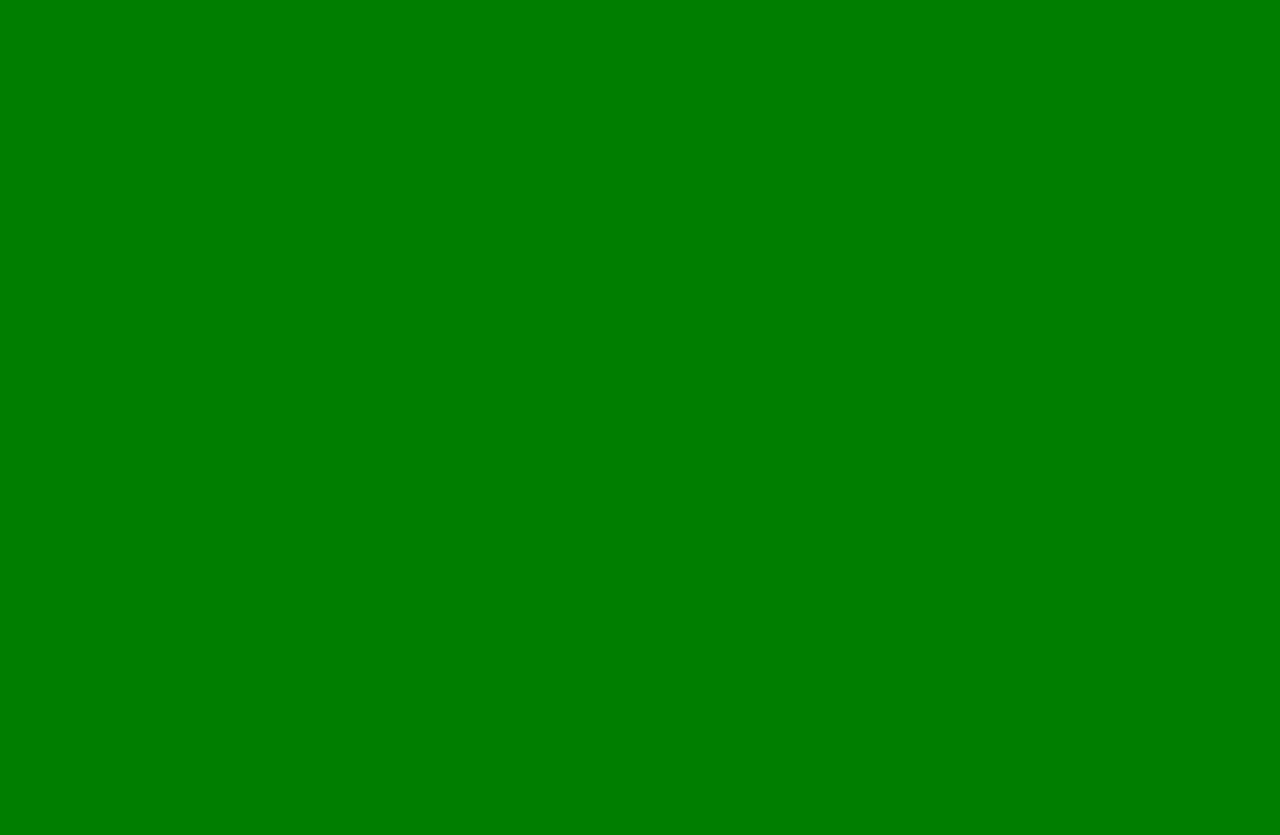
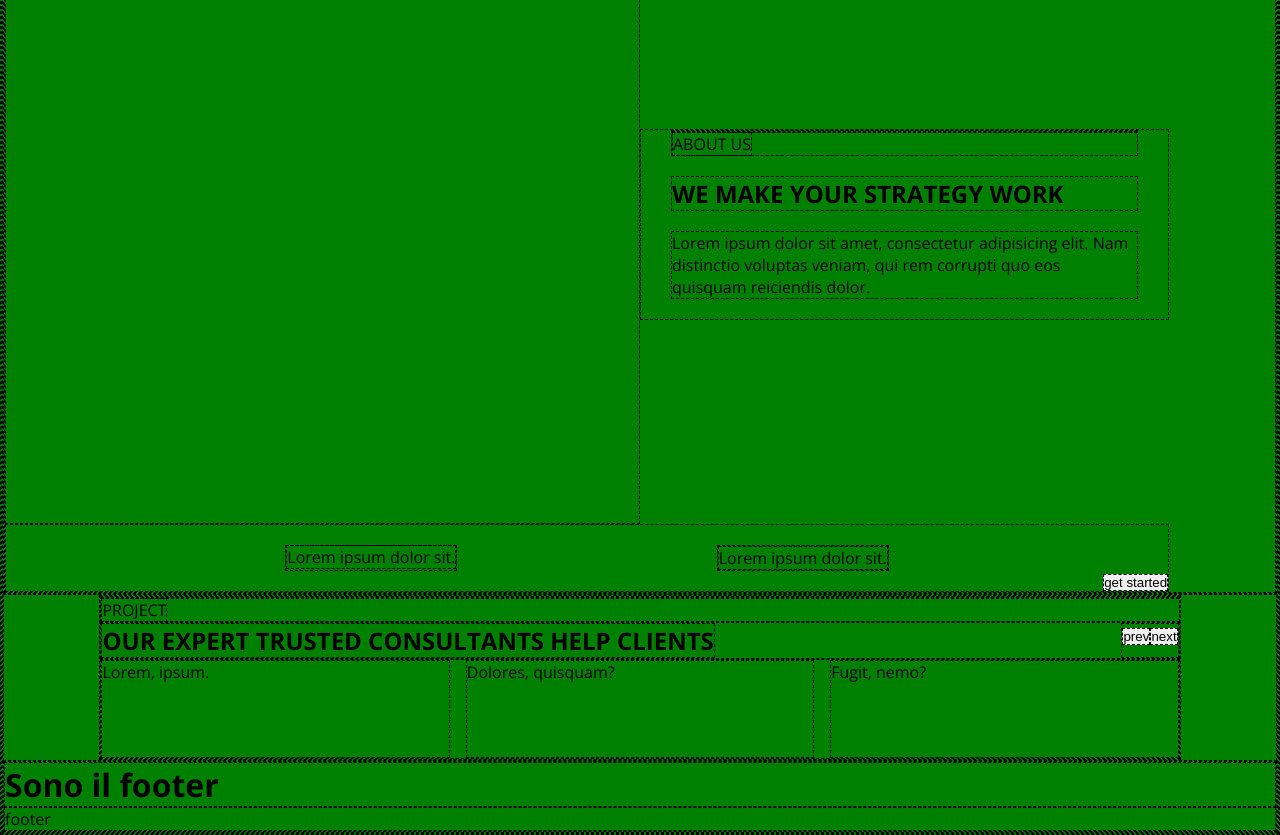
Before and after one commit to chrialge/proj-html-vuejs, a Vue app: page / in a window 1280 px wide. Shown: the part 1040-1875 px from the top of the page. Before the commit the page ends 1036 px from the top, so only its background shows below. Built offline with nearby package versions, Linux system fonts and the light colour scheme.

Commit message:
add section about-us and project

```diff
--- a/src/assets/scss/Partial/_main.scss
+++ b/src/assets/scss/Partial/_main.scss
@@ -51,3 +51,65 @@
         }
     }
 }
+
+#about-us{
+    .container{
+
+        display: flex;
+        flex-wrap: wrap;
+        .left{
+            width: calc((100% /12) * 6);
+            height: 600px;
+        }
+        .right{
+            width: calc((100% /12) * 5);
+            align-self: center;
+            padding: 0  30px;
+
+            &>*{
+                margin-bottom: 20px;
+            }
+        }
+        .banner{
+            width: calc((100% /12) * 11);
+            padding: 20px ;
+            position: relative;
+            display: flex;
+            justify-content: space-evenly;
+            .left_banner{
+                text-align: center;
+            }
+
+            button{
+                position: absolute;
+                right: 0;
+                bottom: 0;
+            }
+        }
+    }
+}
+
+#project{
+
+    .container{
+        max-width: 1900px;
+        width: 85%;
+        margin: auto;
+
+        .header-project{
+            display: flex;
+            justify-content: space-between;
+        }
+
+        .row{
+            display: flex;
+            gap: 1rem;
+            height: 100px;
+
+            .col-3{
+                width: calc((100% / 12)*4);
+
+            }
+        }
+    }
+}
--- a/src/components/MainApp.vue
+++ b/src/components/MainApp.vue
@@ -61,6 +61,57 @@ export default {
     </section>
     <!-- /#our-consultation -->
 
+    <section id="about-us">
+        <div class="container">
+            <div class="left">Lorem.</div>
+            <div class="right">
+                <div class="section">
+                    <hr>
+                    <span>ABOUT US</span>
+                </div>
+                <h1>WE MAKE YOUR STRATEGY WORK</h1>
+                <p>
+                    Lorem ipsum dolor sit amet, consectetur adipisicing elit. Nam distinctio voluptas veniam, qui rem
+                    corrupti quo eos quisquam reiciendis dolor.
+                </p>
+            </div>
+            <div class="banner">
+                <div class="left_banner">
+                    <span>Lorem ipsum dolor sit.</span>
+                </div>
+                <div class="right_banner">
+                    <p>Lorem ipsum dolor sit.</p>
+
+                </div>
+                <button>get started</button>
+            </div>
+        </div>
+
+    </section>
+    <!-- /#about-us -->
+
+    <section id="project">
+        <div class="container">
+            <div class="section">
+                <hr>
+                <span>PROJECT</span>
+            </div>
+            <div class="header-project">
+                <h1>OUR EXPERT TRUSTED CONSULTANTS HELP CLIENTS</h1>
+                <div class="btn-prev-next">
+                    <button>prev</button>
+                    <button>next</button>
+                </div>
+            </div>
+            <div class="row">
+                <div class="col-3">Lorem, ipsum.</div>
+                <div class="col-3">Dolores, quisquam?</div>
+                <div class="col-3">Fugit, nemo?</div>
+            </div>
+
+        </div>
+    </section>
+    <!-- /#project -->
 </template>
 
 <style></style>
```
